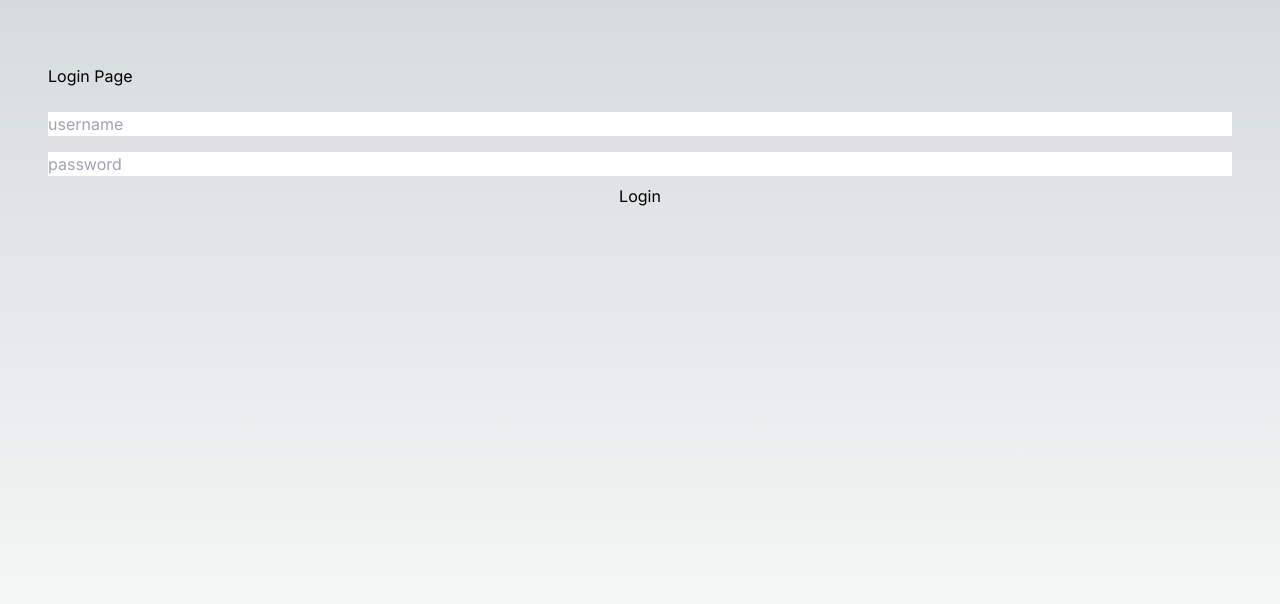
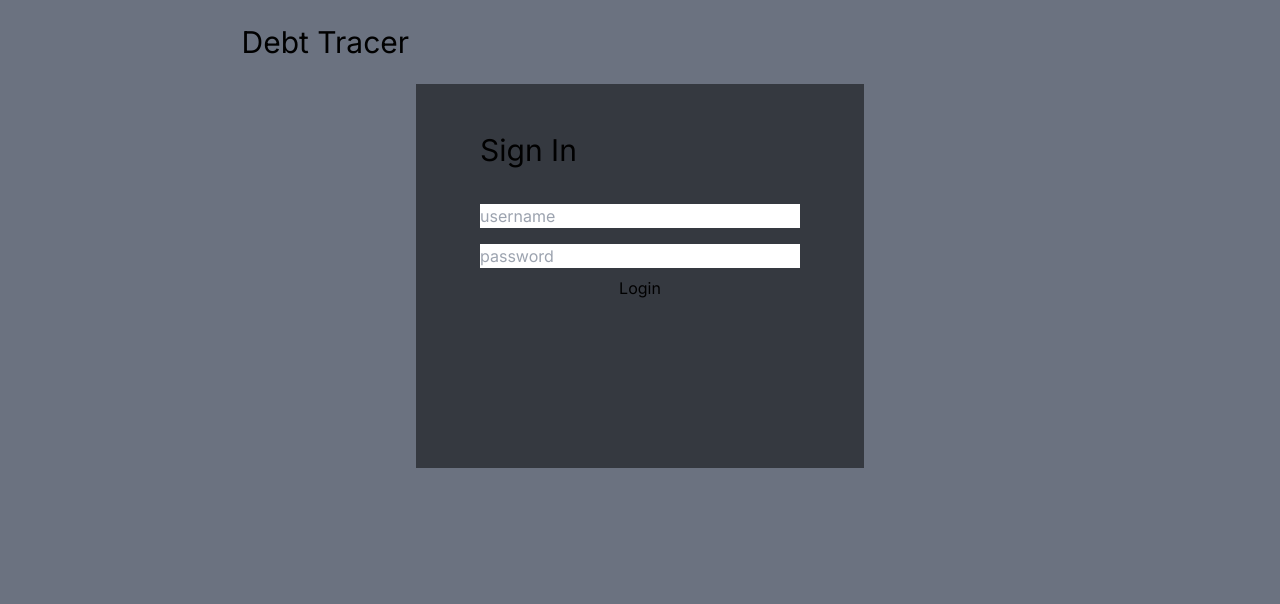
Before and after one commit to yujin97/debt-tracer-web, a Next.js app: page /login in a window 1280 px wide. Shown: the top 604 px of the page. Built offline with nearby package versions, Linux system fonts and the light colour scheme.

Commit message:
feat: enhance login page styles

```diff
--- a/src/app/login/page.tsx
+++ b/src/app/login/page.tsx
@@ -8,8 +8,13 @@ export default function Login() {
   const [errorMessage, dispatch] = useFormState(authenticate, undefined);
 
   return (
-    <main className="flex min-h-screen flex-col p-12">
-      <div className="py-4">Login Page</div>
+    <main className="flex min-h-screen flex-col">
+      <div className="fixed -z-0 h-screen min-h-screen w-full bg-gray-500" />
+      <header className="z-10 mx-auto my-0 min-w-[66%] max-w-screen-lg p-6 text-3xl">
+        Debt Tracer
+      </header>
+      <div className="relative z-10 mx-auto my-0 min-h-96 w-full max-w-md bg-black/50 px-16 py-12">
+        <h1 className="mb-7 text-3xl">Sign In</h1>
         <form className="flex flex-col" action={dispatch}>
           <input
             className="my-2 text-black"
@@ -26,6 +31,7 @@ export default function Login() {
           {errorMessage && <div className="text-red-500">{errorMessage}</div>}
           <LoginButton />
         </form>
+      </div>
     </main>
   );
 }
```
Lines whose indentation alone changed are shown as unchanged.
